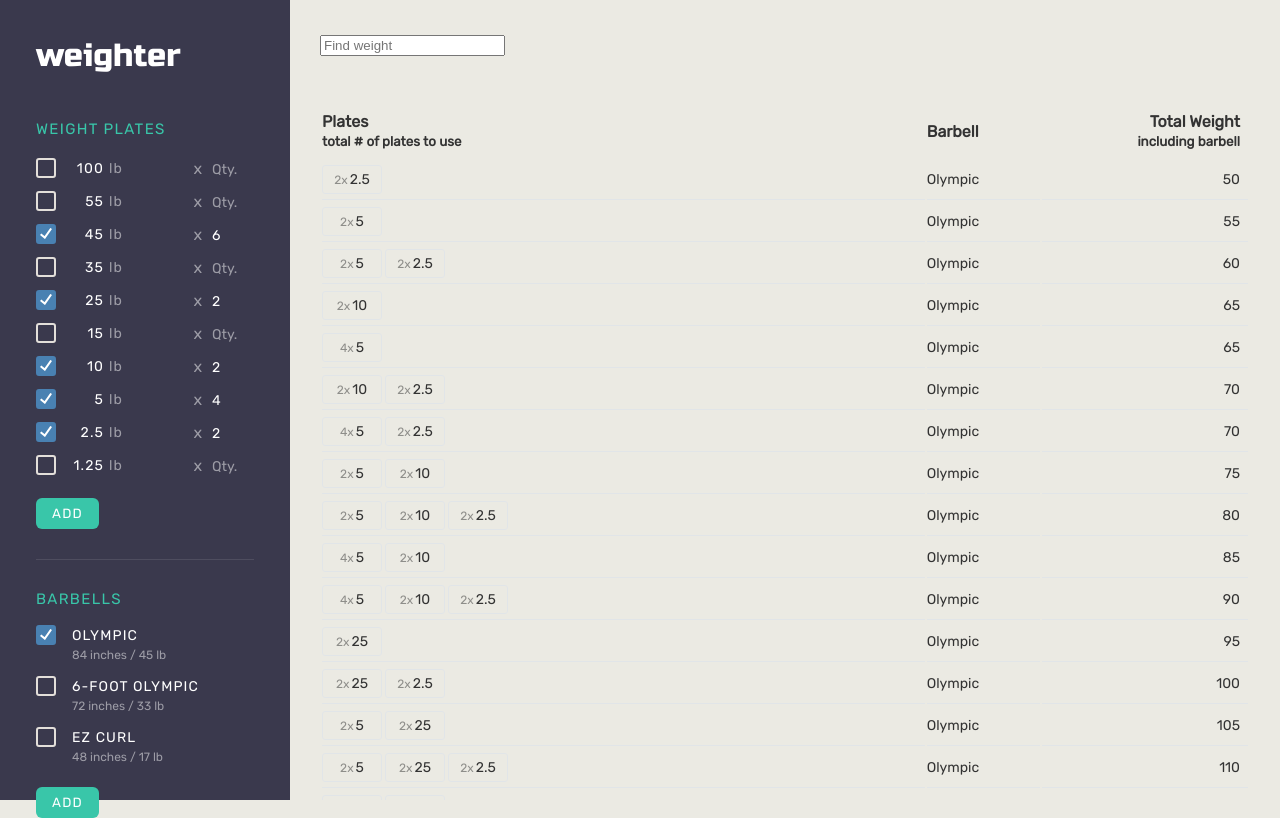
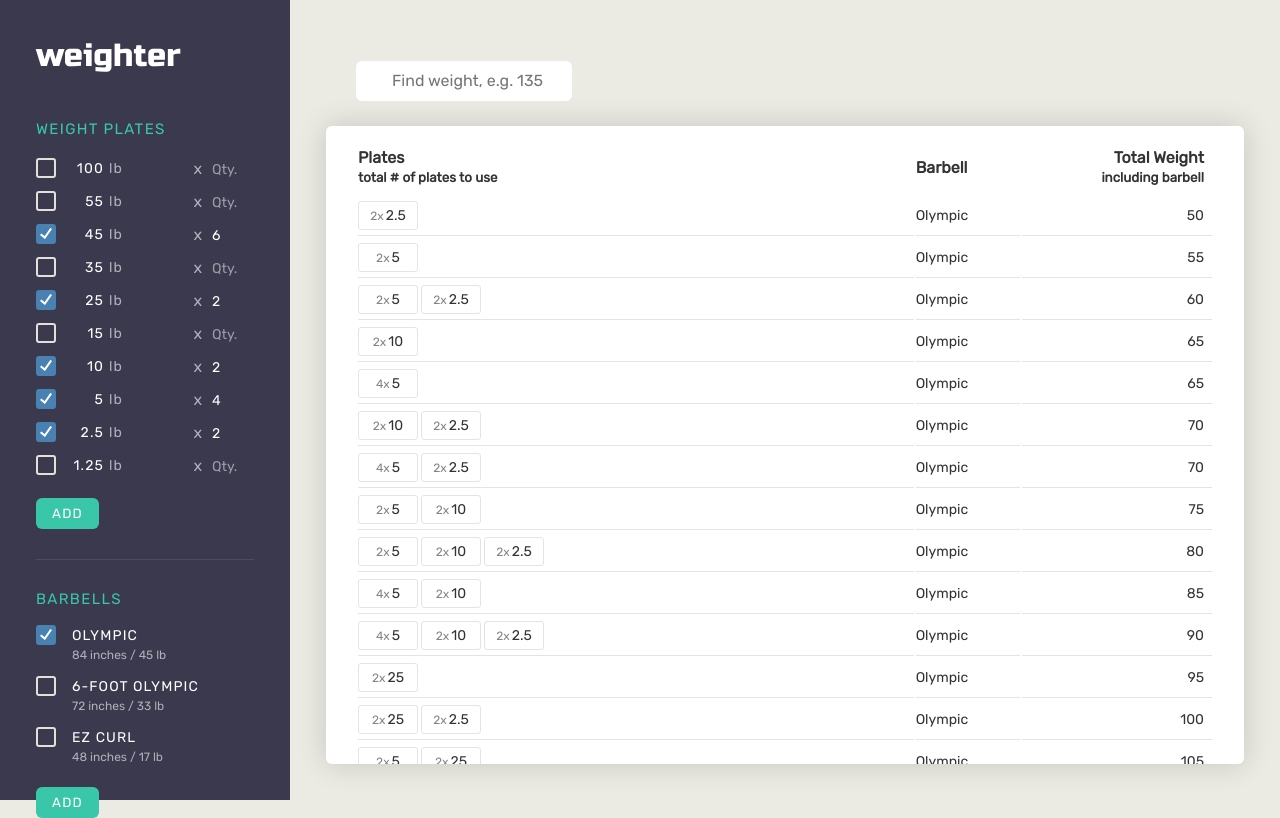
Before and after one commit to lstanard/weighter, a React (Create React App) app: page / in a window 1280 px wide. Built offline with nearby package versions, Linux system fonts and the light colour scheme.

Commit message:
Fixed a few a11y issues, improved search/find feature

```diff
--- a/src/components/EquipmentPanel/Barbells.module.scss
+++ b/src/components/EquipmentPanel/Barbells.module.scss
@@ -35,6 +35,6 @@
   font-size: 12px;
   letter-spacing: 0;
   margin: 2px 0 0;
-  opacity: 0.5;
+  opacity: 0.6;
   text-transform: none;
 }
--- a/src/components/EquipmentPanel/Barbells.tsx
+++ b/src/components/EquipmentPanel/Barbells.tsx
@@ -50,7 +50,7 @@ const Barbells = ({
   return (
     <div className={styles.container}>
       <header className={styles.header}>
-        <h3 className={styles.sectionTitle}>Barbells</h3>
+        <h2 className={styles.sectionTitle}>Barbells</h2>
       </header>
       <div className={styles.barbellOptions}>{barbellOptions}</div>
       <button type="button" onClick={() => console.log("add barbell")}>
--- a/src/components/EquipmentPanel/Plates.module.scss
+++ b/src/components/EquipmentPanel/Plates.module.scss
@@ -47,7 +47,7 @@
 }
 
 .plateLabelUnits {
-  opacity: 0.5;
+  opacity: 0.6;
 }
 
 .plateQty {
@@ -61,7 +61,7 @@
   display: inline-block;
   line-height: 25px;
   margin-right: 8px;
-  opacity: 0.5;
+  opacity: 0.6;
 }
 
 .plateQtySelect {
--- a/src/components/EquipmentPanel/Plates.tsx
+++ b/src/components/EquipmentPanel/Plates.tsx
@@ -113,7 +113,11 @@ const Plates = ({ plates, updatePlates }: PlatesProps): ReactElement => {
           onChange={(): void => handlePlateSelection(plate)}
           className={styles.plateSelect}
         />
-        <label htmlFor={plateKey} className={styles.plateLabel}>
+        <label
+          id={`label-${plateKey}`}
+          htmlFor={plateKey}
+          className={styles.plateLabel}
+        >
           <span className={styles.plateLabelWeight}>{plate.weight}</span>
           <span className={styles.plateLabelUnits}>lb</span>
         </label>
@@ -130,6 +134,7 @@ const Plates = ({ plates, updatePlates }: PlatesProps): ReactElement => {
             className={styles.plateQtySelect}
             styles={customSelectStyles}
             defaultValue={getDefaultSelectValue(plate.quantity, plate.selected)}
+            aria-labelledby={`label-${plateKey}`}
           />
         </span>
       </div>
@@ -139,7 +144,7 @@ const Plates = ({ plates, updatePlates }: PlatesProps): ReactElement => {
   return (
     <div className={styles.container}>
       <header className={styles.header}>
-        <h3 className={styles.sectionTitle}>Weight Plates</h3>
+        <h2 className={styles.sectionTitle}>Weight Plates</h2>
       </header>
       <div className={styles.plateOptions}>{plateOptions}</div>
       <button type="button" onClick={() => console.log("add plates")}>
--- a/src/components/Results/Results.module.scss
+++ b/src/components/Results/Results.module.scss
@@ -3,6 +3,7 @@
 
 .container {
   max-height: 100vh;
+  padding: $std-padding;
   width: 100%;
 }
 
@@ -13,3 +14,16 @@
   padding: 30px;
   position: sticky;
 }
+
+.find {
+  appearance: none;
+  background: $snow;
+  border: 0;
+  border-radius: 6px;
+  font-family: "Rubik", sans-serif;
+  font-size: 16px;
+  height: 40px;
+  line-height: 40px;
+  padding: 0 16px 0 $std-padding;
+  width: 216px;
+}
--- a/src/components/Results/Results.tsx
+++ b/src/components/Results/Results.tsx
@@ -24,7 +24,13 @@ function Results({ plates, barbells }: ResultsProps): ReactElement {
   return (
     <div className={styles.container}>
       <div className={styles.resultsHeader}>
-        <input type="text" placeholder="Find weight" onChange={handleFind} />
+        <input
+          type="text"
+          placeholder="Find weight, e.g. 135"
+          onChange={handleFind}
+          className={styles.find}
+          title="Find weight, e.g. 135"
+        />
       </div>
       <ResultsTable
         plates={plates}
--- a/src/components/Results/ResultsTable/ResultsTable.module.scss
+++ b/src/components/Results/ResultsTable/ResultsTable.module.scss
@@ -2,9 +2,12 @@
 @import "../variables";
 
 .container {
+  background: $snow;
+  border-radius: 6px;
+  box-shadow: 0px 0px 30px 0px rgba(0, 0, 0, 0.16);
   height: 100%;
   overflow: auto;
-  max-height: calc(100vh - #{$results-header-height});
+  max-height: calc(100vh - #{$std-padding * 2} - #{$results-header-height});
   padding: 15px 30px;
   width: 100%;
 
@@ -65,5 +68,5 @@
 .resultPlateQty {
   font-size: 12px;
   margin-right: 2px;
-  opacity: 0.5;
+  opacity: 0.6;
 }
--- a/src/components/Results/ResultsTable/ResultsTable.tsx
+++ b/src/components/Results/ResultsTable/ResultsTable.tsx
@@ -1,4 +1,4 @@
-import React, { ReactElement, useMemo, useCallback } from "react";
+import React, { ReactElement, useMemo } from "react";
 
 import { Plates, Barbell, Barbells } from "../../../types";
 import {
@@ -125,8 +125,9 @@ const ResultsTable = ({
 
     // TODO: will want to move this, both for performance and better code organization
     if (searchValue) {
+      const searchPattern = new RegExp(`^${searchValue}`, "i");
       results = results.filter((result) =>
-        result.totalWeight.toString().includes(searchValue)
+        searchPattern.test(result.totalWeight.toString())
       );
     }
 
@@ -137,10 +138,6 @@ const ResultsTable = ({
 
     return results;
   }, [barbells, searchValue, plates]);
-
-  const highlightRow = useCallback((event) => {
-    // console.log(event.currentTarget);
-  }, []);
 
   return (
     <div className={styles.container}>
@@ -163,7 +160,7 @@ const ResultsTable = ({
           </thead>
           <tbody>
             {combinations.map((result) => (
-              <tr id={result.id} key={result.id} onClick={highlightRow}>
+              <tr id={result.id} key={result.id} tabIndex={0}>
                 <td>
                   {Object.values(result.plates).map((plate) => (
                     <div
```
